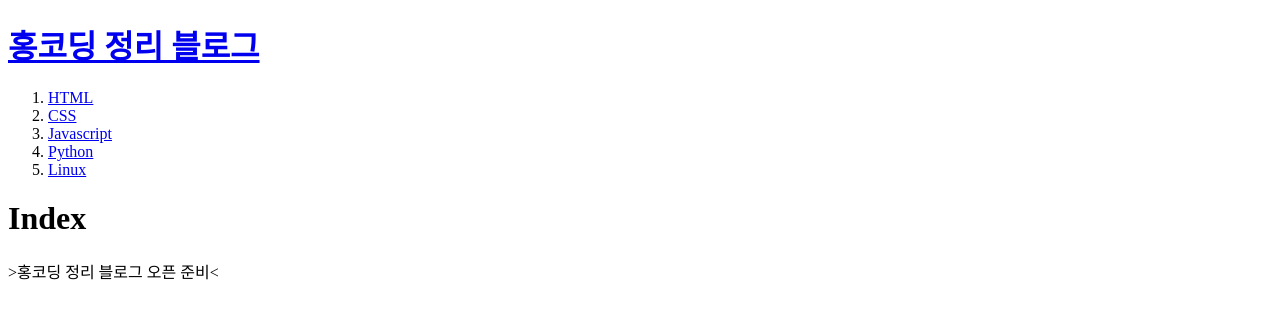
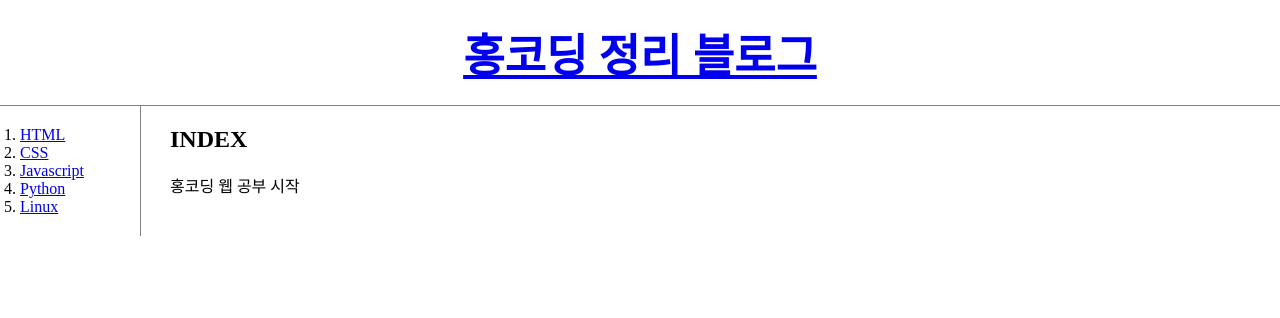
Before and after one commit to Seonguks/web_study, a plain HTML site: page index.html in a window 1280 px wide. Drawn offline with Linux system fonts and the light colour scheme.

Commit message:
Add files via upload
+82 21.05.25 0201 upload
CSS요소를 추가하였으며 따로 style.css 파일을 생성하여 일일이 수정해야했던 불편을 줄였음.

```diff
--- a/index.html
+++ b/index.html
@@ -2,10 +2,12 @@
 <html lang="en" dir="ltr">
   <head>
     <meta charset="utf-8">
+    <link rel="stylesheet" href="style.css">
     <title>홍코딩</title>
   </head>
   <body>
     <h1><a href="index.html">홍코딩 정리 블로그</a></h1>
+    <div id="grid">
       <ol>
         <li><a href="1.html">HTML</a></li>
         <li><a href="2.html">CSS</a></li>
@@ -13,9 +15,12 @@
         <li><a href="4.html">Python</a></li>
         <li><a href="5.html">Linux</a></li>
       </ol>
-    <h1>Index</h1>
+      <div id="article">
+        <h2>INDEX</h2>
         <p>
-      >홍코딩 정리 블로그 오픈 준비<
+          홍코딩 웹 공부 시작
         </p>
+      </div>
+    </div>
   </body>
 </html>
--- /dev/null
+++ b/style.css
@@ -0,0 +1,38 @@
+body{
+  color:black;
+  margin: 0;
+}
+h1{
+  font-size:45px;
+  text-align:center;
+  border-bottom:1px solid gray;
+  margin:0;
+  padding:20px;
+}
+ol{
+  border-right:1px solid gray;
+  width:100px;
+  margin:0;
+  padding:20px;
+}
+#grid {
+  display: grid;
+  grid-template-columns: 150px 1fr
+}
+#grid ol{
+  padding-left: 20px;
+}
+#grid #article{
+  padding-left: 20px;
+}
+@media(max-width:800px) {
+  #grid {
+    display: block;
+  }
+  h1{
+    border-bottom:none
+  }
+  ol{
+    border-right:none
+  }
+}
```
Also changed, not shown: 1.html (+6 -1 lines), 2.html (+6 -1 lines), 3.html (+7 -2 lines), 4.html (+6 -1 lines), 5.html (+7 -2 lines). Lines whose indentation alone changed are shown as unchanged.
